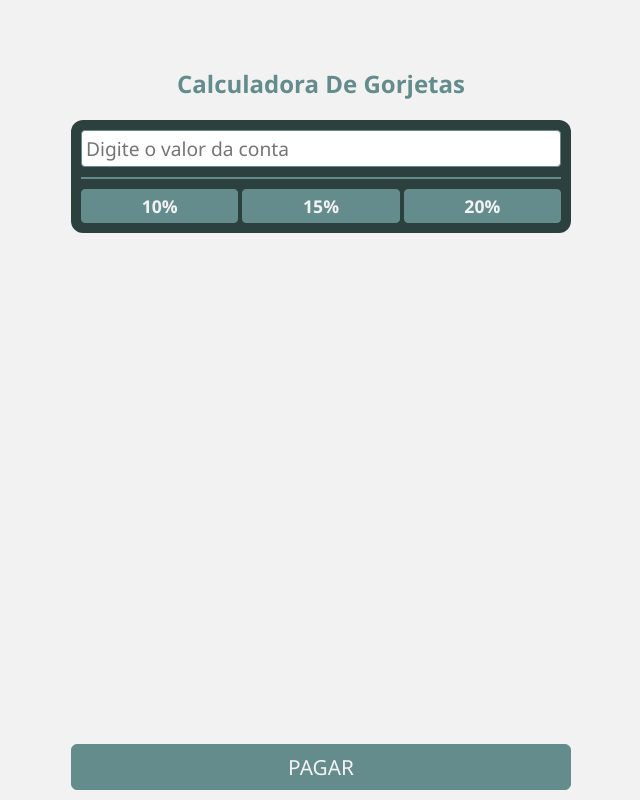
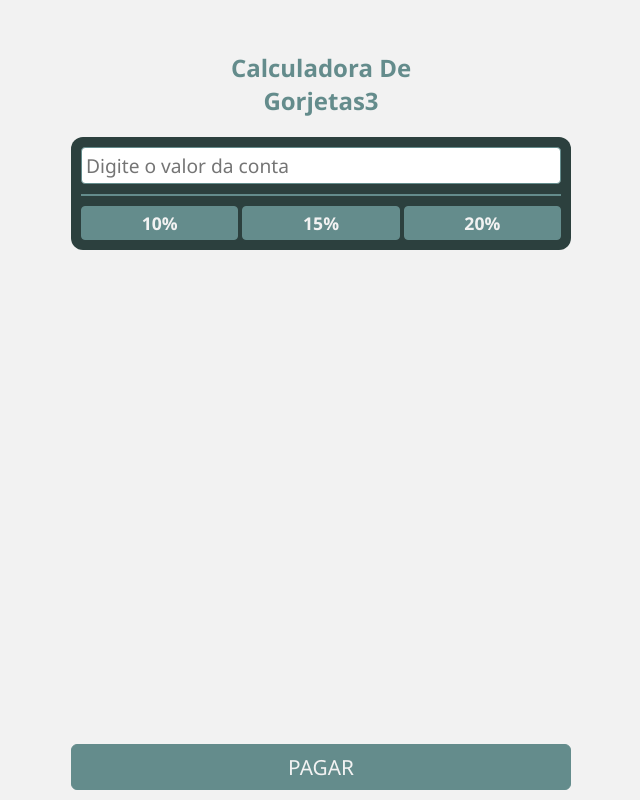
Before and after one commit to Marcos-Allan/Desafio-gorjeta, a plain HTML site: page index.html in a window 1280 px wide. Shown: the whole page, without its empty margins (319-959 px from the left). Drawn offline with Linux system fonts and the light colour scheme.

Commit message:
Update index.html

```diff
--- a/index.html
+++ b/index.html
@@ -8,7 +8,7 @@
     <script src="js/main.js" defer></script>
 </head>
 <body>
-    <h1>Calculadora de gorjetas</h1>
+    <h1>Calculadora de gorjetas3</h1>
     <form class="form">
         <input type="number" placeholder="Digite o valor da conta" id="inputValue">
 
```
